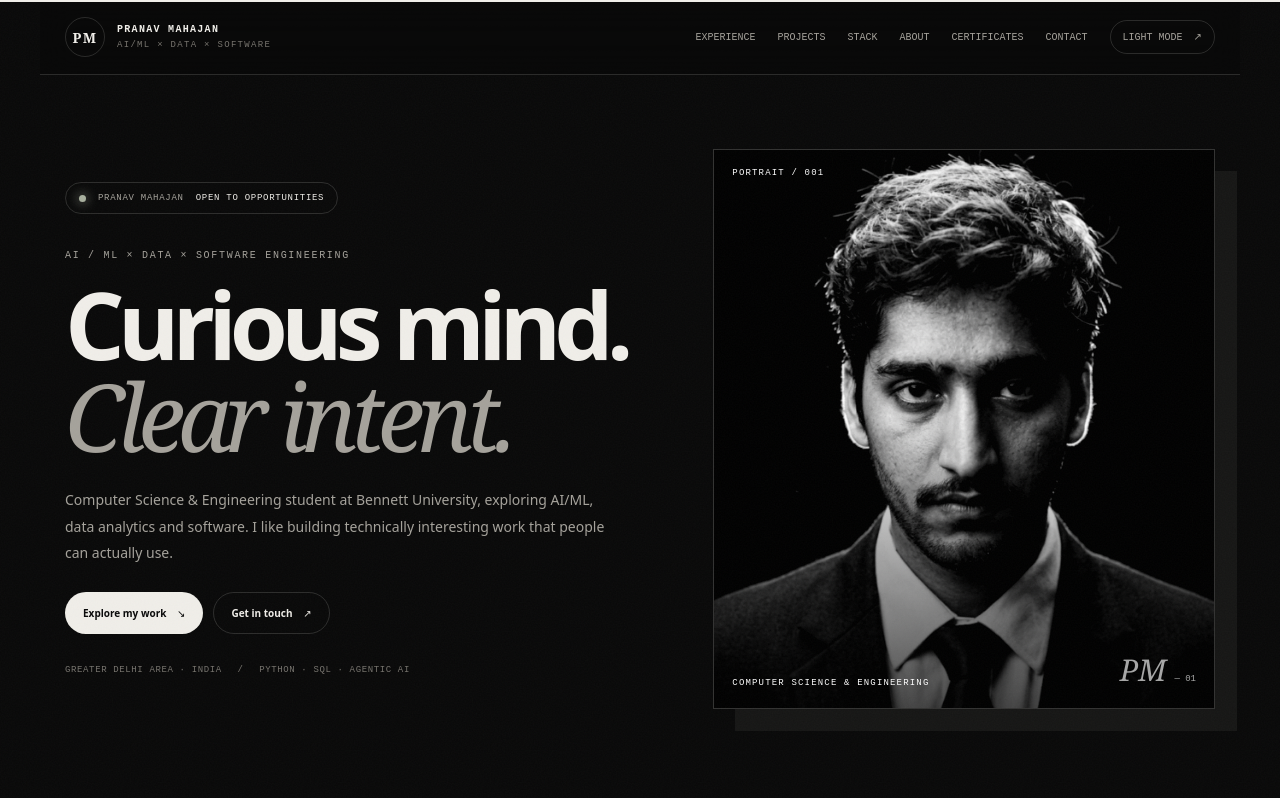
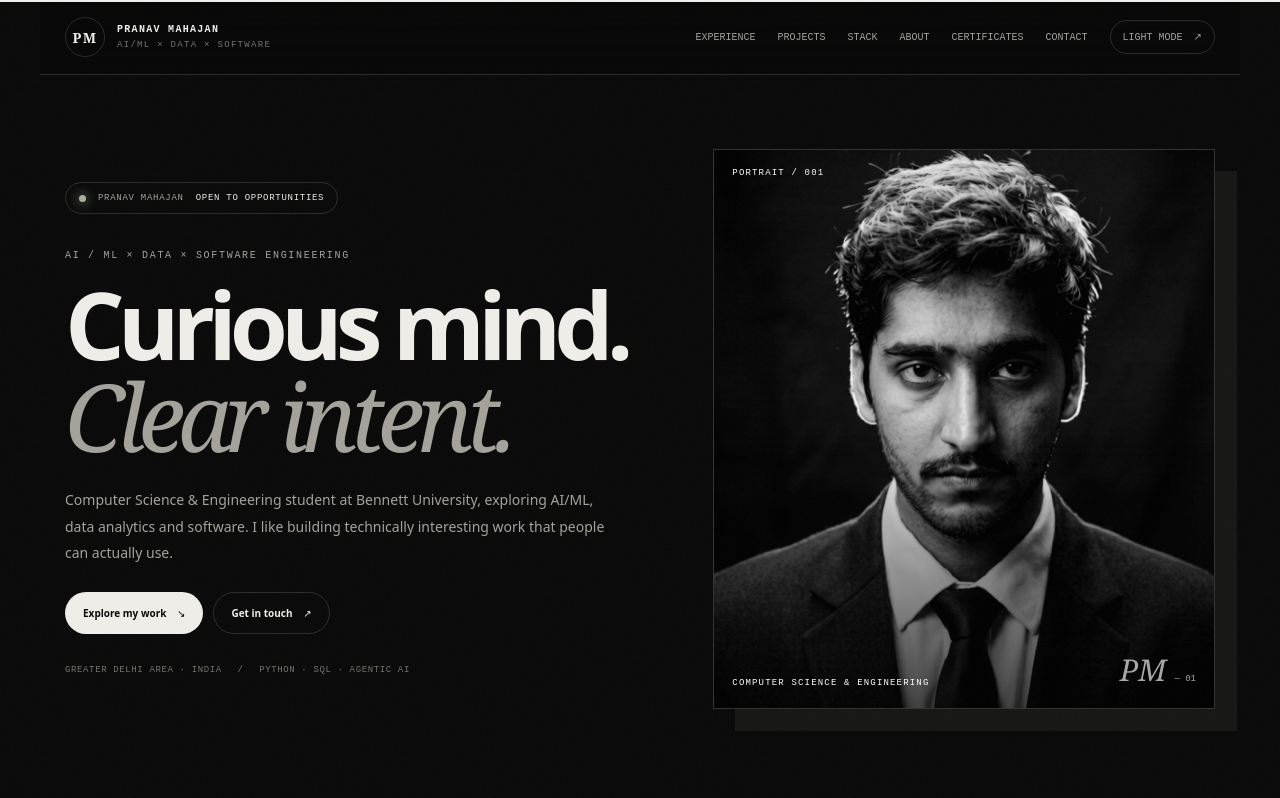
Before and after one commit to pranav1237/portfolio, a React (Vite) app: page / in a window 1280 px wide. Shown: the top 798 px of the page. Built offline with nearby package versions, Linux system fonts and the light colour scheme; no server answers.

Commit message:
Update portfolio hero portrait to new color photo

```diff
--- a/src/Portfolio.jsx
+++ b/src/Portfolio.jsx
@@ -2,7 +2,7 @@ import React, { useEffect, useRef, useState } from 'react';
 import { AnimatePresence, motion, useReducedMotion, useScroll, useSpring } from 'framer-motion';
 import './styles.css';
 
-const portrait = '/WhatsApp%20Image%202026-11-21%20at%2012.17.19.jpeg';
+const portrait = '/ezmaker_cabc36d0da9eb2aa3bc5eabb1113cfd1.png';
 const skills = ['Python','SQL','Java','C++','JavaScript','React','Node.js','Pandas','NumPy','Scikit-learn','Machine Learning','Agentic AI','LangChain','LangGraph','CrewAI','Power BI','Tableau','Excel','Git'];
 const roles = [
   { title: 'AI Developer Intern', company: 'NEXVORA', start: '2026-11', end: null, description: 'Working on applied AI development as an intern, contributing to practical product and engineering work.', tags: ['AI','Python','Development'] },
```
